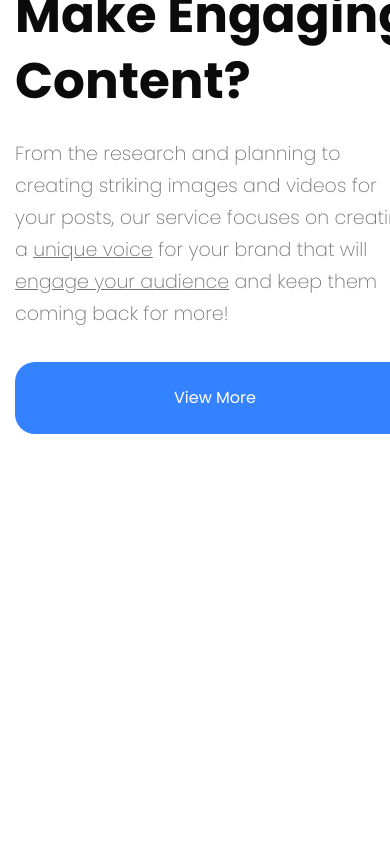
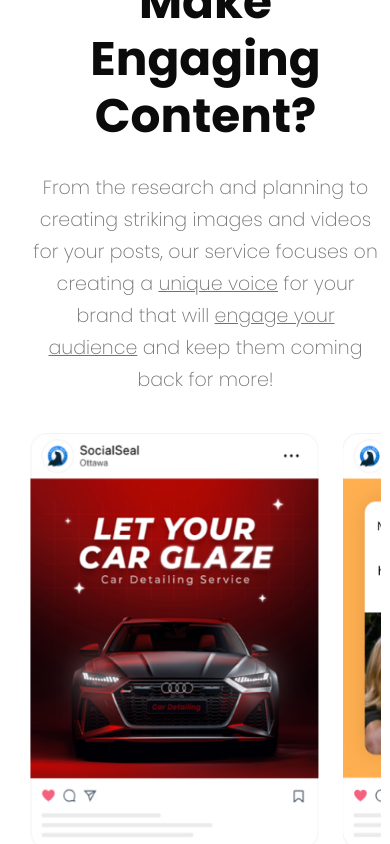
Before and after one commit to carterstorm/social--seal, a React (Vite) app: page / in a window 390 px wide. Shown: the part 3500-4344 px from the top of the page. Before the commit the page ends 4198 px from the top, so only its background shows below. Built offline with nearby package versions, Linux system fonts and the light colour scheme.

Commit message:
added styles for tablet device

```diff
--- a/src/constants.ts
+++ b/src/constants.ts
@@ -66,7 +66,23 @@ export const swiperData = [
 ];
 
 export const swiperBreakpoints = {
+  340: {
+    slidesPerView: 1.2,
+    spaceBetween: 20,
+  },
+  390: {
+    slidesPerView: 1.2,
+    spaceBetween: 24,
+  },
+  480: {
+    slidesPerView: 2,
+    spaceBetween: 24,
+  },
   768: {
+    slidesPerView: 2,
+    spaceBetween: 20,
+  },
+  769: {
     slidesPerView: 3,
     spaceBetween: 20,
   },
--- a/src/ui/SectionHeading/sectionHeadingStyles.module.scss
+++ b/src/ui/SectionHeading/sectionHeadingStyles.module.scss
@@ -39,5 +39,12 @@
 
   &--swiper {
     margin: 16px 0 24px;
+
+    @media (max-width: $media768) {
+      max-width: 467px;
+      font-size: 47px;
+      line-height: 57px;
+      margin: 19px 0 28px;
+    }
   }
 }
--- a/src/ui/SectionParagraphs/sectionParagraphsStyles.module.scss
+++ b/src/ui/SectionParagraphs/sectionParagraphsStyles.module.scss
@@ -19,6 +19,10 @@
     }
   }
 
+  &--swiper {
+    margin-bottom: 37px;
+  }
+
   &__paragraph {
     margin: 0;
   }
--- a/src/ui/SwiperSection/SwiperComponent/swiperComponentStyles.module.scss
+++ b/src/ui/SwiperSection/SwiperComponent/swiperComponentStyles.module.scss
@@ -1,11 +1,22 @@
+@import "/src/stylesVariables.scss";
+
 .swiper {
   display: flex;
   width: 1185px;
+
+  @media (max-width: $media768) {
+    width: 90vw;
+  }
 }
 
 .slide {
   width: 379px;
   height: 527px;
+
+  @media (max-width: $media768) {
+    width: 100%;
+    height: 100%;
+  }
 
   &__image {
     width: 100%;
--- a/src/ui/SwiperSection/SwiperSection.tsx
+++ b/src/ui/SwiperSection/SwiperSection.tsx
@@ -14,14 +14,15 @@ import { SwiperComponent } from "./SwiperComponent/SwiperComponent";
 
 export const SwiperSection = () => {
   return (
-    <section className={swiperStyles.swiper}>
-      <article className={swiperStyles.swiper__article}>
+    <section className={swiperStyles.swiperSection}>
+      <article className={swiperStyles.swiperSection__article}>
         <div className={swiperStyles.content}>
           <SectionTitle title="Our Expertise is Your Success" />
           <SectionHeading className={sectionHeadingStyles["heading--swiper"]}>
             Struggling to Make Engaging Content?
           </SectionHeading>
-          <SectionParagraphs>
+          <SectionParagraphs
+            className={sectionParagraphsStyles["container--swiper"]}>
             <Paragraph>
               From the research and planning to creating striking images and
               videos for your posts, our service focuses on creating a{" "}
@@ -41,10 +42,15 @@ export const SwiperSection = () => {
               and keep them coming back for more!
             </Paragraph>
           </SectionParagraphs>
+          <div className={swiperStyles.mobileSwiperContainer}>
+            <SwiperComponent />
+          </div>
         </div>
         <ButtonLink title="View More" path={toMain()} />
       </article>
-      <SwiperComponent />
+      <div className={swiperStyles.desktopSwiperContainer}>
+        <SwiperComponent />
+      </div>
     </section>
   );
 };
--- a/src/ui/SwiperSection/swiperStyles.module.scss
+++ b/src/ui/SwiperSection/swiperStyles.module.scss
@@ -1,19 +1,49 @@
 @import "/src/stylesVariables.scss";
 
-.swiper {
+.swiperSection {
   @include desktopMaxWidth;
   display: grid;
   grid-template-columns: 400px 1fr;
   column-gap: 44px;
   padding-bottom: 152px;
 
+  @media (max-width: $media768) {
+    grid-template-columns: 1fr;
+  }
+
   &__article {
     display: flex;
     flex-direction: column;
     align-items: flex-start;
     gap: 32px;
+
+    @media (max-width: $media768) {
+      align-items: center;
+      gap: 48px;
+    }
   }
 }
 
 .content {
+  @media (max-width: $media768) {
+    text-align: center;
+    display: flex;
+    flex-direction: column;
+    align-items: center;
+    padding: 0 15px;
+  }
 }
+
+.desktopSwiperContainer {
+  @media (max-width: $media768) {
+    display: none;
+  }
+}
+
+.mobileSwiperContainer {
+  display: none;
+
+  @media (max-width: $media768) {
+    display: block;
+  }
+}
```
